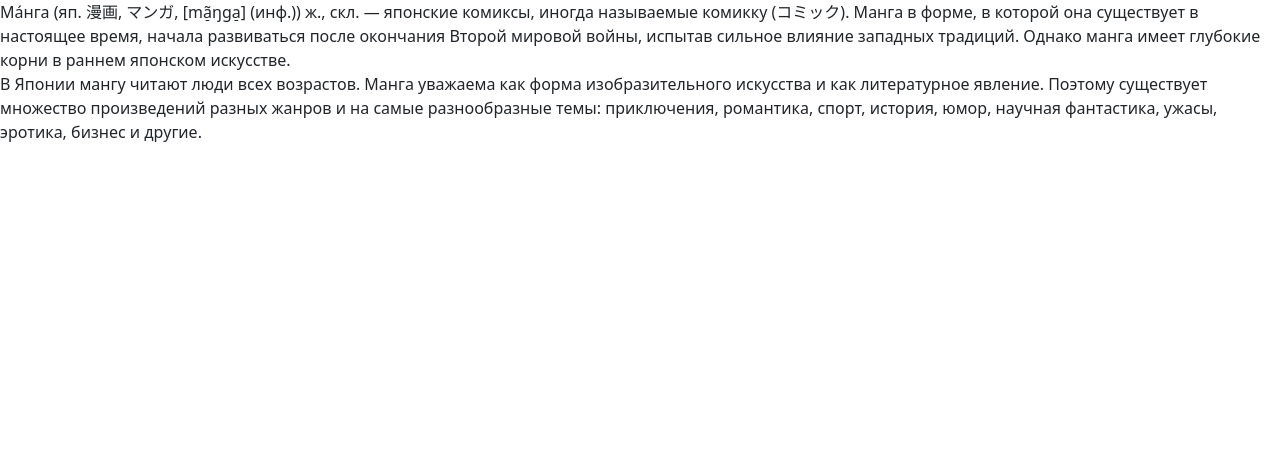
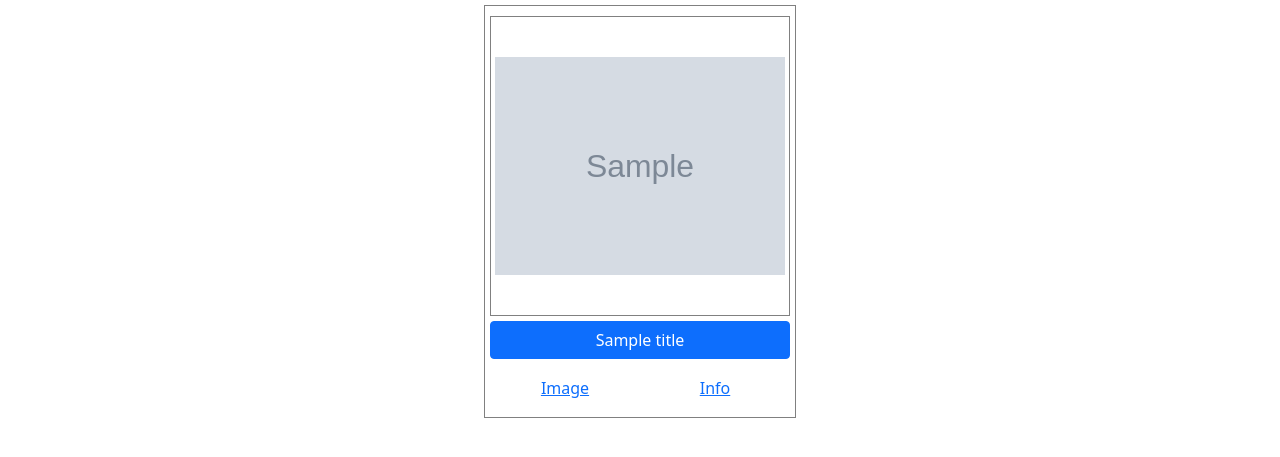
Before and after one commit to Ashuuya/BackendLabs, a PHP site: template views/main.twig in a window 1280 px wide. Shown: the part 56-513 px from the top of the page. Run offline with PHP 8.4, Linux system fonts and the light colour scheme; the template is opened without the code that fills it: most values are stand-ins (such as "Sample title", 1, 10 or a date in 2020); grey boxes marked "Sample" are stand-in pictures; some libraries are stand-ins or nearby versions.

Commit message:
1 задание по CRUD

```diff
--- a/controllers/BaseController.php
+++ b/controllers/BaseController.php
@@ -1,6 +1,11 @@
 <?php
 // класс абстрактный, чтобы нельзя было создать экземпляр
 abstract class BaseController {
+    public PDO $pdo; // добавил поле
+
+    public function setPDO(PDO $pdo) { // и сеттер для него
+        $this->pdo = $pdo;
+    }
     // так как все вертится вокруг данных, то заведем функцию,
     // которая будет возвращать контекст с данными
     public function getContext(): array {
--- a/views/main.twig
+++ b/views/main.twig
@@ -1,7 +1,38 @@
-{% extends "__layout.twig" %}
+{# {% extends "__layout.twig" %}
 
 {% block content %}
+{% for object in titles %}
+    Название: {{ object.title }} <br>
+{% endfor %}
 Ма́нга (яп. 漫画, マンガ, [mã̠ŋɡa̠] (инф.)) ж., скл. — японские комиксы, иногда называемые комикку (コミック). Манга в форме, в которой она существует в настоящее время, начала развиваться после окончания Второй мировой войны, испытав сильное влияние западных традиций. Однако манга имеет глубокие корни в раннем японском искусстве.
 <br>
 В Японии мангу читают люди всех возрастов. Манга уважаема как форма изобразительного искусства и как литературное явление. Поэтому существует множество произведений разных жанров и на самые разнообразные темы: приключения, романтика, спорт, история, юмор, научная фантастика, ужасы, эротика, бизнес и другие.
+{% endblock %} #}
+
+{% from "/macroses/macros.twig" import btn as btn %}
+ {% extends "__layout.twig" %}
+
+ {% block content %}
+
+ <div class="d-flex flex-wrap justify-content-center" >
+    {% for object in titles %}
+    <div class="d-flex flex-column justify-content-center" style="border: 1px solid gray; padding:5px; margin:5px;">
+      <div>
+        <img src={{ object.image }} style="object-fit:contain; width: 300px; height: 300px; border: 1px solid gray; padding: 4px; margin-top: 5px;" class="nav-link">
+      </div>
+      <div class="d-flex" m>
+        {{ btn(object.title, "/titles/"~object.id, true) }}
+      </div>
+      <div class="d-flex">
+        {{ btn("Image", "/titles/"~object.id~"?show=image", false) }}
+        {{ btn("Info", "/titles/"~object.id~"?show=info", false) }}
+      </div>
+
+
+
+    </div>
+
+  {% endfor %}
+
+  </div>
 {% endblock %}
```
Also changed, not shown: controllers/MainController.php (+6 -14 lines), public/index.php (+7 -3 lines).
